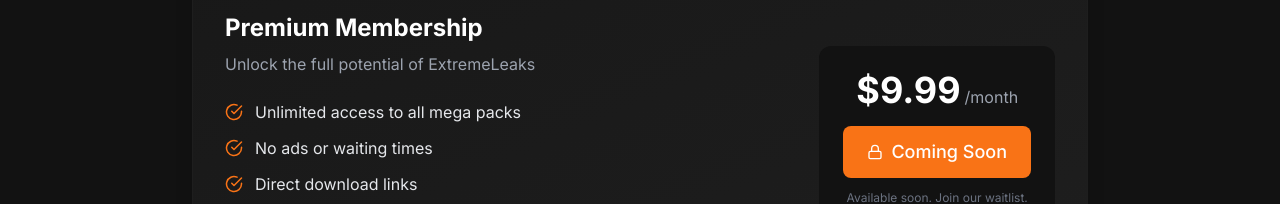
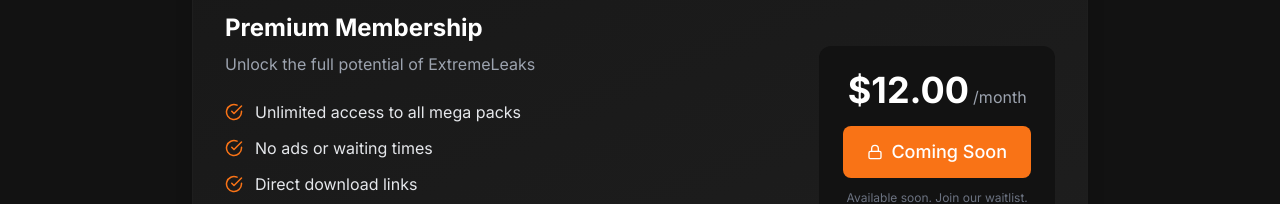
Before and after one commit to xnyxleaks/ShowLeaks, a React (Vite) app in the folder FRONTEND/: page /premium in a window 1280 px wide. Shown: the part 378-582 px from the top of the page. Built offline with nearby package versions, Linux system fonts and the light colour scheme.

Commit message:
adjust price

```diff
--- a/FRONTEND/src/pages/ContentDetail.tsx
+++ b/FRONTEND/src/pages/ContentDetail.tsx
@@ -50,7 +50,7 @@
 
 if(!isPremium){
       setTimeout(() => {
-      linkvertise("1234314", { whitelist: ["mega.nz"] });
+      linkvertise("1329936", { whitelist: ["mega.nz"] });
       console.log("rodou")
     }, 1000);
 }
--- a/FRONTEND/src/pages/Premium.tsx
+++ b/FRONTEND/src/pages/Premium.tsx
@@ -111,7 +111,7 @@
 
                   <div className="bg-dark-300 p-6 rounded-xl text-center">
                     <div className="flex items-baseline justify-center mb-4">
-                      <span className="text-4xl font-bold text-white">$9.99</span>
+                      <span className="text-4xl font-bold text-white">$12.00</span>
                       <span className="text-gray-400 ml-1">/month</span>
                     </div>
 
--- a/FRONTEND/src/pages/admin/AdminDashboard.tsx
+++ b/FRONTEND/src/pages/admin/AdminDashboard.tsx
@@ -582,7 +582,7 @@
                 </div>
                 <div className="flex justify-between">
                   <span className="text-gray-400 text-sm">Avg. per User</span>
-                  <span className="text-white font-medium">$9.99</span>
+                  <span className="text-white font-medium">$12.00</span>
                 </div>
                 <div className="flex justify-between">
                   <span className="text-gray-400 text-sm">Growth</span>
```
